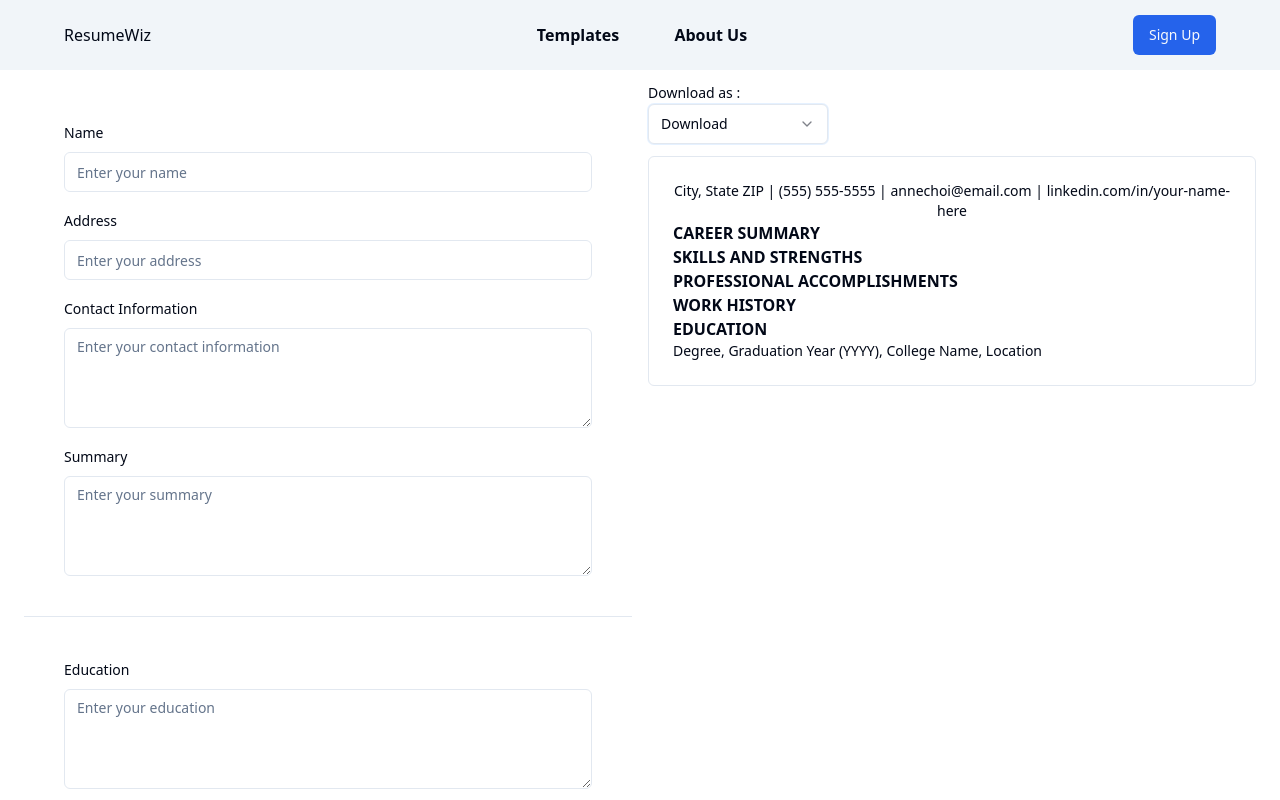
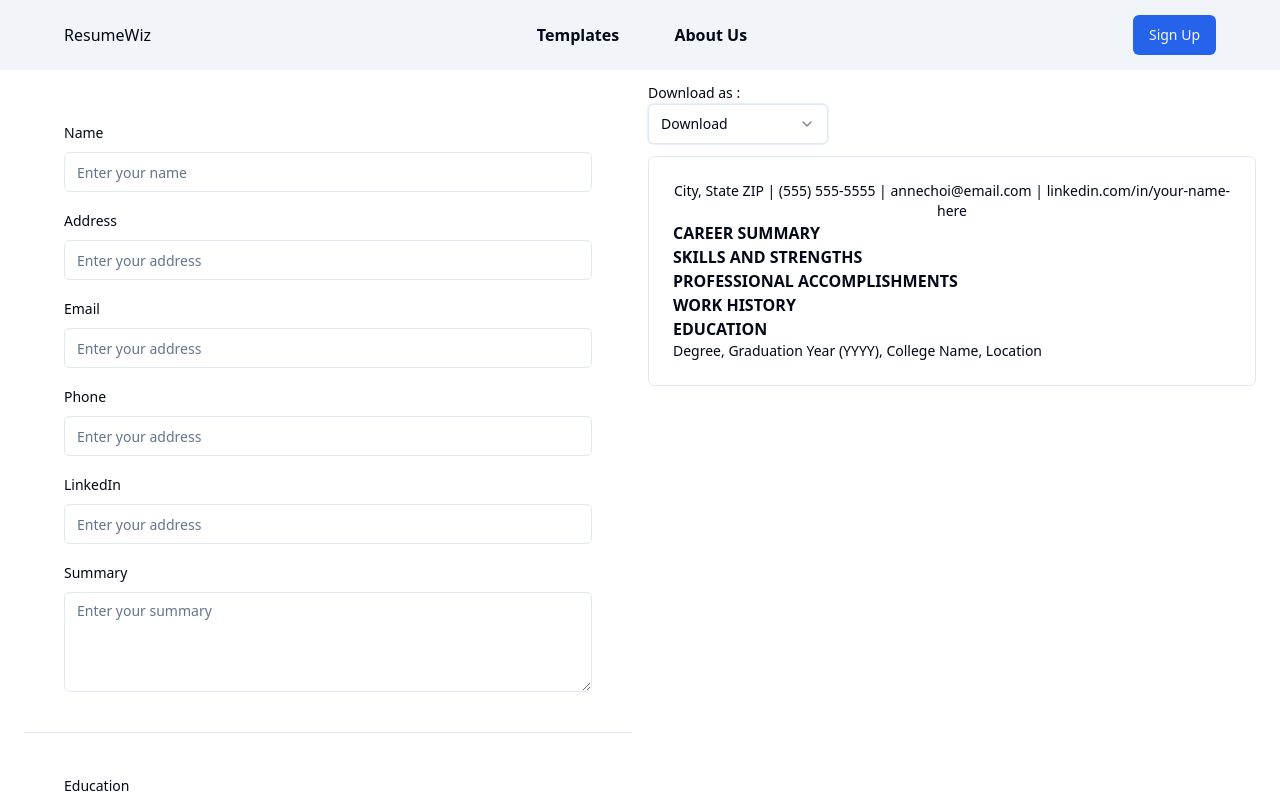
Before and after one commit to SynthCod3/ResumeWiz, a Next.js app: page /editor in a window 1280 px wide. Shown: the top 800 px of the page. Built offline with nearby package versions, Linux system fonts and the light colour scheme.

Commit message:
Add contact information

```diff
--- a/app/editor/components/editor.tsx
+++ b/app/editor/components/editor.tsx
@@ -78,6 +78,7 @@ export function Editor() {
               setName(e.target.value);
             }} />
           </div>
+
           <div className="space-y-2">
             <Label htmlFor="name">Address</Label>
             <Input id="name" placeholder="Enter your address" onChange={(e) => {
@@ -85,12 +86,22 @@ export function Editor() {
             }} />
           </div>
           <div className="space-y-2">
-            <Label htmlFor="contact-information">Contact Information</Label>
-            <Textarea
-              className="min-h-[100px]"
-              id="contact-information"
-              placeholder="Enter your contact information"
-            />
+            <Label htmlFor="name">Email</Label>
+            <Input id="name" placeholder="Enter your address" onChange={(e) => {
+              setContact({...contact, email: e.target.value});
+            }} />
+          </div>
+          <div className="space-y-2">
+            <Label htmlFor="name">Phone</Label>
+            <Input id="name" placeholder="Enter your address" onChange={(e) => {
+              setContact({...contact, phone: e.target.value});
+            }} />
+            </div>
+          <div className="space-y-2">
+            <Label htmlFor="name">LinkedIn</Label>
+            <Input id="name" placeholder="Enter your address" onChange={(e) => {
+              setContact({...contact, linkedin: e.target.value});
+            }} />
           </div>
           <div className="space-y-2">
             <Label htmlFor="summary">Summary</Label>
@@ -165,4 +176,4 @@ export function Editor() {
       </div>
     </div>
   );
-}
+};
```
